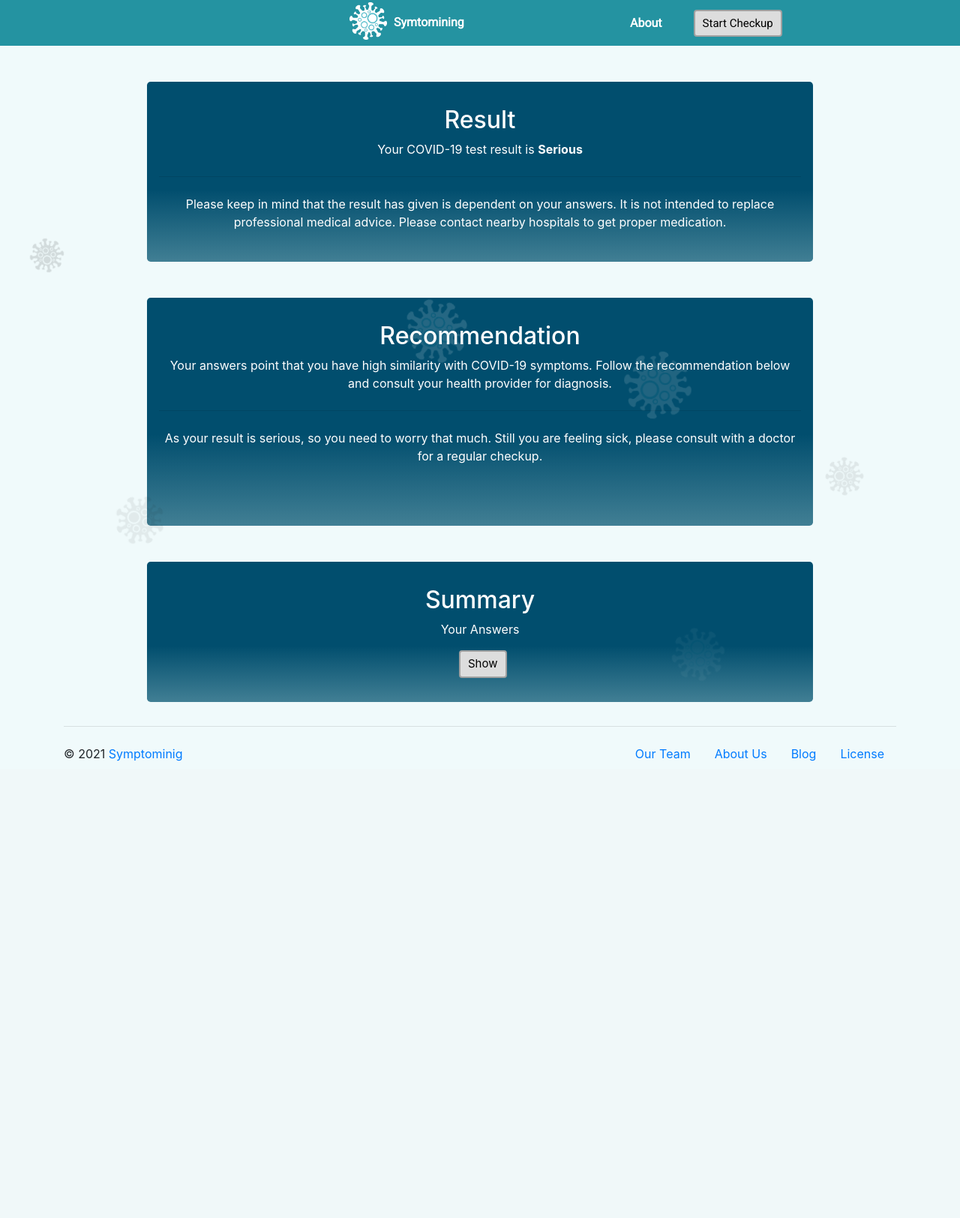
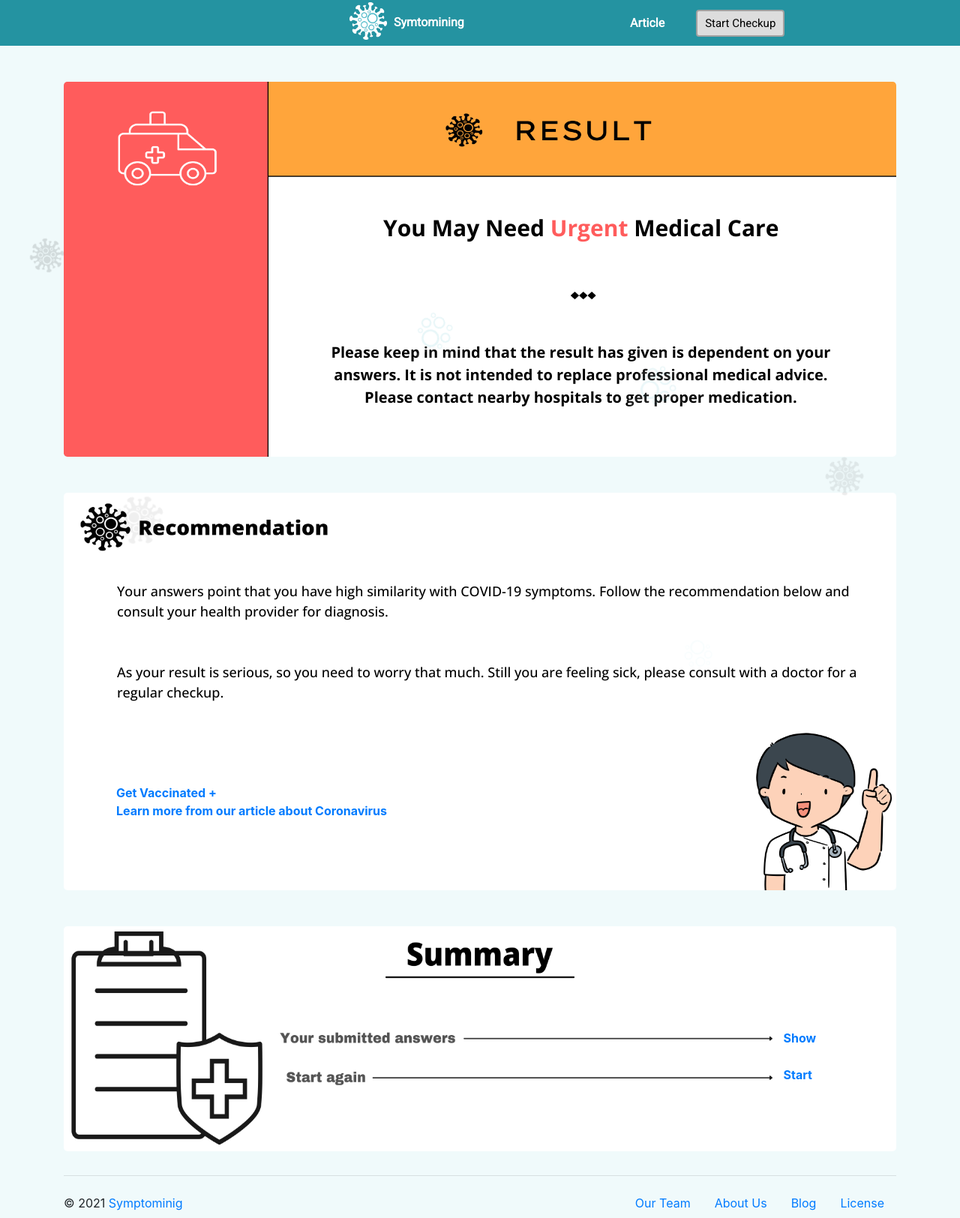
Before and after one commit to nhananto/symptomining, a Django app: template main/templates/main/result.html in a window 1280 px wide. Shown: the whole page at 75% size. Before the commit the page ends 1015 px from the top, so only its background shows below. Run offline with Django 3.2, Linux system fonts and the light colour scheme; the template is opened without the code that fills it, so the values that code supplies are empty; some libraries are stand-ins or nearby versions.

Commit message:
issuesolve003

```diff
--- a/main/static/main/css/style.css
+++ b/main/static/main/css/style.css
@@ -71,7 +71,7 @@
 /* label  */
 
 .custom-radio-btn .label {
-  margin-left: 5px;
+  margin-left: 10px;
   align-items: center;
   font-weight: 500;
   /* font-size: 15px; */
--- a/main/static/main/css/styles.css
+++ b/main/static/main/css/styles.css
@@ -18,7 +18,7 @@
 	margin: auto;
 	margin-top:3rem;
 	border-radius: 0.3rem;
-	background-image:url("https://i.ibb.co/WKfrpQb/Banner-1.png");
+	background-image:url("../img/Banner-1.png");
   	background-repeat: no-repeat;
   	background-size: 100% 619px;
 	border: 1px solid rgb(207, 207, 207);
@@ -33,7 +33,7 @@
 	margin-top:7rem;
 	margin-bottom: -30px;
 	border-radius: 0.3rem;
-	background-image:url("https://i.ibb.co/8BNwFJK/Banner-2.png");
+	background-image:url("../img/Banner-2.png");
 	background-repeat: no-repeat;
 	background-size: 100% 470px;
 	border: 1px solid rgb(207, 207, 207);
@@ -48,7 +48,7 @@
 	margin-top:7rem;
 	border-radius: 0.3rem;
 	border: 1px solid rgb(207, 207, 207);
-	background-image:url("https://i.ibb.co/r0KYDHz/Banner-3.png");
+	background-image:url("../img/Banner-3.png");
 	background-repeat: no-repeat;
 	background-size: 100% 630px;
 }
@@ -150,19 +150,44 @@
   margin-top:3rem;
   margin-bottom: 2rem;
   border-radius: 0.3rem;
-  width: 80%;
-  margin-left: 10%;
-  height: 30%;
+  width: 100%;
+  /* margin-left: 10%; */
+  height: 500px;
+  background-image: url("../img/negative.png");
+  background-repeat: no-repeat;
+  background-size: 100% 100%;
+}
 
-background: #000064;  /* old browsers fallback color*/
-background: -webkit-linear-gradient(to bottom,#014e6e 60%, #417f94);
-background: linear-gradient(to bottom, #014e6e 60%, #417f94);
+.jmb11 .jumbotron{
+  padding: 2rem 1rem;
+  margin-top:3rem;
+  margin-bottom: 2rem;
+  border-radius: 0.3rem;
+  width: 100%;
+  /* margin-left: 10%; */
+  height: 500px;
+  background-image: url("../img/positive.png");
+  background-repeat: no-repeat;
+  background-size: 100% 100%;
+}
+
+.jmb111 .jumbotron{
+  padding: 2rem 1rem;
+  margin-top:3rem;
+  margin-bottom: 2rem;
+  border-radius: 0.3rem;
+  width: 100%;
+  /* margin-left: 10%; */
+  height: 500px;
+  background-image: url("../img/serious.png");
+  background-repeat: no-repeat;
+  background-size: 100% 100%;
 }
 
 .homejumb1 .health{
   text-align: center;
   margin-top:13% !important;
-  margin-left: 22%;
+  margin-left: 16%;
 }
 .homejumb1 .lead{
 margin-top: 27%;
@@ -174,13 +199,44 @@ width: 300px;
   margin-top:3rem;
   margin-bottom: 2rem;
   border-radius: 0.3rem;
-  width: 80%;
-  margin-left: 10%;
-  height: 38%;
+  width: 100%;
 
-background: #000064;  /* old browsers fallback color*/
-background: -webkit-linear-gradient(to bottom,#014e6e 60%, #417f94);
-background: linear-gradient(to bottom, #014e6e 60%, #417f94);
+  height: 530px;
+
+   background-image: url("../img/Recommendation.png");
+  background-repeat: no-repeat;
+  background-size: 100% 100%;
+
+/* background: #000064;   */
+/* old browsers fallback color*/
+
+/* background: -webkit-linear-gradient(to bottom,#014e6e 60%, #417f94);
+background: linear-gradient(to bottom, #014e6e 60%, #417f94);  */
+}
+.jmb2 .jumbotron a{
+text-decoration: none;
+
+}
+.vac{
+  margin-left:5%;
+  position: relative;
+font-weight: bold;
+font-size:16px;
+}
+/* .show{
+  margin-left:85%;
+  margin-top: 104px;
+  position: absolute;
+font-weight: bold;
+font-size:16px;
+} */
+
+.start{
+  margin-left:85%;
+  margin-top: 154px;
+  position: absolute;
+font-weight: bold;
+font-size:16px;
 }
 .homejumb2 .corona{
   position: relative;
@@ -208,12 +264,15 @@ margin-left:1%;
   margin-top:3rem;
   margin-bottom: 2rem;
   border-radius: 0.3rem;
-  width: 80%;
-  margin-left: 10%;
-
-background: #000064;  /* old browsers fallback color*/
-background: -webkit-linear-gradient(to bottom,#014e6e 60%, #417f94);
-background: linear-gradient(to bottom, #014e6e 60%, #417f94);
+  width: 100%;
+  height: 300px;
+  position: relative;
+  background-image: url("../img/summary.png");
+  background-repeat: no-repeat;
+  background-size: 100% 100%;
+}
+.jmb3 .jumbotron a{
+text-decoration: none;
 }
 
 .homejumb3 .checkerinfo
@@ -270,10 +329,51 @@ font-weight: 700;
   margin-top: -90px;
 }
 
-.hd1{
-    color:#fff;
+.hd11{
+    color:black;
     text-align: center;
     position: relative;
+    margin-top: 13%;
+    margin-left: 25%;
+    font-size: 30px;
+    font-weight: 700;
+    font-family: 'Open Sans', sans-serif;
+  }
+.hd12{
+   color:black;
+    text-align: center;
+    position: relative;
+    margin-top: 12%;
+    margin-left: 30%;
+    max-width: 700px;
+    font-size: 20px;
+    font-weight: 700;
+    font-family: 'Open Sans', sans-serif;
+
+
+}
+
+.rec1{
+   color:black;
+   position: relative;
+    margin-top: 8%;
+    margin-left: 55px;
+    font-size: 18px;
+    max-width: 1000px;
+    font-weight: 500;
+   font-family: 'Open Sans', sans-serif;
+}
+
+.rec2{
+  color:black;
+  position: relative;
+  margin-top: 5%;
+  margin-left: 55px;
+    font-size: 18px;
+    max-width: 1000px;
+    font-weight: 500;
+  margin-bottom: 10%;
+  font-family: 'Open Sans', sans-serif;
 }
 
 .symp i{
@@ -330,7 +430,13 @@ text-decoration: none;
   font-weight :600;
 
 }
-
+.display-4 {
+    font-size: 2.5rem;
+    font-weight: 600;
+    line-height: 1.2;
+    position: absolute;
+    max-width: 700px;
+}
 .box-area li {
 	position: absolute;
 	display: block;
--- a/main/templates/main/about.html
+++ b/main/templates/main/about.html
@@ -16,7 +16,7 @@
             <ul class="right navbar-nav">
                 <li class="nav-item">
                     <a style="color: white; margin-right: 10px;" class="nav-link" href="{% url 'about' %}"
-                        data-target="#myModal" data-toggle="modal">About</a>
+                        data-target="#myModal" data-toggle="modal">Article</a>
                 </li>
                 <li class="nav-item button-nav ml-4">
                     <a href="{% url 'checkup' %}"><button class="btn button1">Start Checkup</button></a>
--- a/main/templates/main/home.html
+++ b/main/templates/main/home.html
@@ -17,7 +17,7 @@
             <ul class="right navbar-nav">
                 <li class="nav-item">
                     <a style="color: white; margin-right: 10px;" class="nav-link" href="{% url 'about' %}"
-                        data-target="#myModal" data-toggle="modal">About</a>
+                        data-target="#myModal" data-toggle="modal">Article</a>
                 </li>
                 <li class="nav-item button-nav ml-4">
                     <a href="{% url 'checkup' %}"><button class="btn button1">Start Checkup</button></a>
@@ -34,8 +34,7 @@
         <div class="container-fluid ">
             <div class="jumbotron jumbotron-fluid">
                 <div class="container">
-                    <h1 class="display-4 health mt-5">ARE YOU SUFFERING FROM <br> <span class="health1">HEALTH
-                            PROBLEMS?</span>
+                    <h1 class="display-4 health mt-5">ARE YOU SUFFERING FROM HEALTH PROBLEMS? <br>
                     </h1>
                     <p class="lead">Examine your symptoms and determine what might be causing them. It's quick, easy,
                         and completely private.</p>
--- a/main/templates/main/index.html
+++ b/main/templates/main/index.html
@@ -15,7 +15,7 @@
         </ul>
         <ul class="right navbar-nav" >
             <li class="nav-item">
-                <a style="color: white; margin-right: 10px;" class="nav-link" href="{% url 'about' %}" data-target="#myModal" data-toggle="modal">About</a>
+                <a style="color: white; margin-right: 10px;" class="nav-link" href="{% url 'about' %}" data-target="#myModal" data-toggle="modal">Article</a>
             </li>
             <li class="nav-item button-nav ml-4">
            <a href="{% url 'checkup' %}"><button class="btn button1">Start Checkup</button></a>
--- a/main/templates/main/navbar.html
+++ b/main/templates/main/navbar.html
@@ -76,7 +76,7 @@ box-shadow: 3px 2px 22px 1px rgba(0, 0, 0, 0.24);
                     <b class="" style="color:white; margin-left: -5px;"><a href="{% url 'home' %}" ><span style="color: white;">Symtomining</span></b></a>
                 </li>
                 <li class="right">
-                    <a style="color: white; margin-right: 25px;" href="{% url 'about' %}">About</a>
+                    <a style="color: white; margin-right: 25px;" href="{% url 'about' %}">Article</a>
                 </li>
                 <li class="">
                     <a href="{% url 'checkup' %}"><button class="btn button1">Start Checkup</button></a>
--- a/main/templates/main/partials/styles.html
+++ b/main/templates/main/partials/styles.html
@@ -8,4 +8,6 @@
     integrity="sha384-DyZ88mC6Up2uqS4h/KRgHuoeGwBcD4Ng9SiP4dIRy0EXTlnuz47vAwmeGwVChigm" crossorigin="anonymous">
   <link href="https://fonts.googleapis.com/css2?family=Roboto:ital,wght@0,300;0,400;0,400&display=swap" rel="stylesheet">
 
-<link href="https://fonts.googleapis.com/css2?family=Open+Sans:wght@400;600;700;800&display=swap" rel="stylesheet">
+  {% comment %} <link rel="preconnect" href="https://fonts.googleapis.com">
+  <link rel="preconnect" href="https://fonts.gstatic.com" crossorigin> {% endcomment %}
+  <link href="https://fonts.googleapis.com/css2?family=Open+Sans:wght@300;400;500;600;700&display=swap" rel="stylesheet">
--- a/main/templates/main/result.html
+++ b/main/templates/main/result.html
@@ -17,7 +17,7 @@
             </ul>
             <ul class="right navbar-nav">
                 <li class="nav-item">
-                    <a style="color: white; margin-right: 10px;" class="nav-link" href="{% url 'about' %}" >About</a>
+                    <a style="color: white; margin-right: 10px;" class="nav-link" href="{% url 'about' %}" >Article</a>
                 </li>
                 <li class="nav-item button-nav ml-4">
                     <a href="{% url 'checkup' %}"><button class="btn button1">Start Checkup</button></a>
@@ -30,10 +30,10 @@
     <div class="container">
         <div class="jmb1">
             <div class="jumbotron">
-                <h2 class="hd1">Result</h2>
-                <p class=" hd1">Your COVID-19 test result is <b>Negative</b></p>
-                <hr class="my-4">
-                <p class="hd1">Please keep in mind that the result has given is dependent on your answers. It is not
+
+                <p class="hd11">You Have <span style="color: #1AC98E;">Nothing to Worry</span> About</p>
+
+                <p class="hd12">Please keep in mind that the result has given is dependent on your answers. It is not
                     intended to replace professional medical advice. Please contact nearby hospitals to get proper
                     medication.</p>
             </div>
@@ -43,24 +43,24 @@
     <div class="container">
         <div class="jmb2">
             <div class="jumbotron">
-                <h2 class="hd1">Recommendation</h2>
-                <p class=" hd1">Your answers point that you have no similarity with COVID-19 symptoms. Follow the
+
+                <p class=" rec1">Your answers point that you have no similarity with COVID-19 symptoms. Follow the
                     recommendation below and consult your health provider for diagnosis.</p>
-                <hr class="my-4">
-                <p class="hd1">As your result is negative, so you don't need to worry that much. Still you are feeling
+
+                <p class="rec2">As your result is negative, so you don't need to worry that much. Still you are feeling
                     sick, please consult with a doctor for a regular checkup.</p>
+                      <a href="https://surokkha.gov.bd/" class="vac">Get Vaccinated +</a> <br>
+                      <a href="{% url 'about' %}" class="vac">Learn more from our article about Coronavirus >></a>
             </div>
         </div>
     </div>
 
      {% elif ans == 1 %}
      <div class="container">
-        <div class="jmb1">
+        <div class="jmb11">
             <div class="jumbotron">
-                <h2 class="hd1">Result</h2>
-                <p class=" hd1">Your COVID-19 test result is <b>Positive</b></p>
-                <hr class="my-4">
-                <p class="hd1">Please keep in mind that the result has given is dependent on your answers. It is not
+               <p class="hd11">Your Condition is <span style="color:#FFBA00;">Not Good</span> Enough</p>
+                <p class="hd12">Please keep in mind that the result has given is dependent on your answers. It is not
                     intended to replace professional medical advice. Please contact nearby hospitals to get proper
                     medication.</p>
             </div>
@@ -70,24 +70,24 @@
     <div class="container">
         <div class="jmb2">
             <div class="jumbotron">
-                <h2 class="hd1">Recommendation</h2>
-                <p class=" hd1">Your answers point that you have similarity with COVID-19 symptoms. Follow the
+
+                <p class=" rec1">Your answers point that you have similarity with COVID-19 symptoms. Follow the
                     recommendation below and consult your health provider for diagnosis.</p>
-                <hr class="my-4">
-                <p class="hd1">As your result is positive, so you need to worry that much. Still you are feeling
+
+                <p class="rec2">As your result is positive, so you need to worry that much. Still you are feeling
                     sick, please consult with a doctor for a regular checkup.</p>
+                <a href="https://surokkha.gov.bd/" class="vac">Get Vaccinated +</a> <br>
+                <a href="{% url 'about' %}" class="vac">Learn more from our article about Coronavirus</a>
             </div>
         </div>
     </div>
 
     {% else %}
     <div class="container">
-        <div class="jmb1">
+        <div class="jmb111">
             <div class="jumbotron">
-                <h2 class="hd1">Result</h2>
-                <p class=" hd1">Your COVID-19 test result is <b>Serious</b></p>
-                <hr class="my-4">
-                <p class="hd1">Please keep in mind that the result has given is dependent on your answers. It is not
+                <p class="hd11">You May Need <span style="color:#FF5C5C;">Urgent</span> Medical Care</p>
+                <p class="hd12">Please keep in mind that the result has given is dependent on your answers. It is not
                     intended to replace professional medical advice. Please contact nearby hospitals to get proper
                     medication.</p>
             </div>
@@ -97,12 +97,14 @@
     <div class="container">
         <div class="jmb2">
             <div class="jumbotron">
-                <h2 class="hd1">Recommendation</h2>
-                <p class=" hd1">Your answers point that you have high similarity with COVID-19 symptoms. Follow the
+
+                <p class=" rec1">Your answers point that you have high similarity with COVID-19 symptoms. Follow the
                     recommendation below and consult your health provider for diagnosis.</p>
-                <hr class="my-4">
-                <p class="hd1">As your result is serious, so you need to worry that much. Still you are feeling
+
+                <p class="rec2">As your result is serious, so you need to worry that much. Still you are feeling
                     sick, please consult with a doctor for a regular checkup.</p>
+                       <a href="https://surokkha.gov.bd/" class="vac">Get Vaccinated +</a> <br>
+                       <a href="{% url 'about' %}" class="vac">Learn more from our article about Coronavirus</a>
             </div>
         </div>
     </div>
@@ -113,10 +115,12 @@
     <div class="container">
         <div class="jmb3">
             <div class="jumbotron">
-                <h2 class="hd1">Summary</h2>
-                <p class="hd1">Your Answers</p>
-                <a href="#"><button class="btn button1" style="margin-left: 400px;" data-toggle="modal"
-                        data-target="#exampleModalCenter">Show</button></a>
+                <!-- <h2 class="sum1">Summary</h2>
+                <p class="sum2">Your Answers</p> -->
+                <a href="#" class="show" style="margin-left: 85%; margin-top:105px; position: absolute;" data-toggle="modal"
+                        data-target="#exampleModalCenter"><span style="font-size:16px;font-weight: bold;">Show</span></a>
+
+                 <a href="{% url 'checkup' %}" class="start">Start</a>
             </div>
         </div>
     </div>
```
Also changed, not shown: main/templates/main/checkup.html (+45 -22 lines), main/static/main/img/Banner-1.png (added), main/static/main/img/Banner-2.png (added), main/static/main/img/Banner-3.png (added), main/static/main/img/banner 1.jpg (deleted), main/static/main/img/banner 2.jpg (deleted), main/static/main/img/banner 3.jpg (deleted), main/static/main/img/negative.png (added), main/static/main/img/positive.png (added), main/static/main/img/recommendation.png (added), main/static/main/img/serious.png (added), main/static/main/img/summary.png (added).
